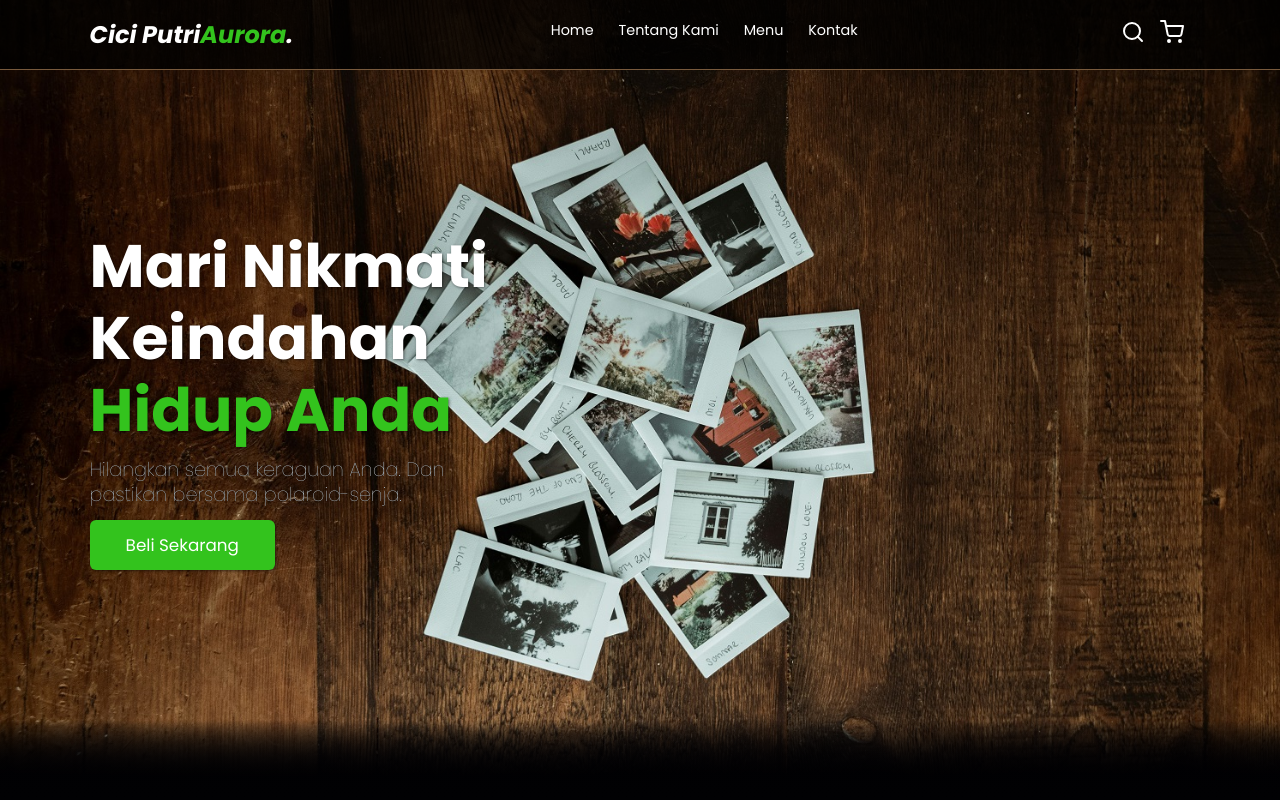
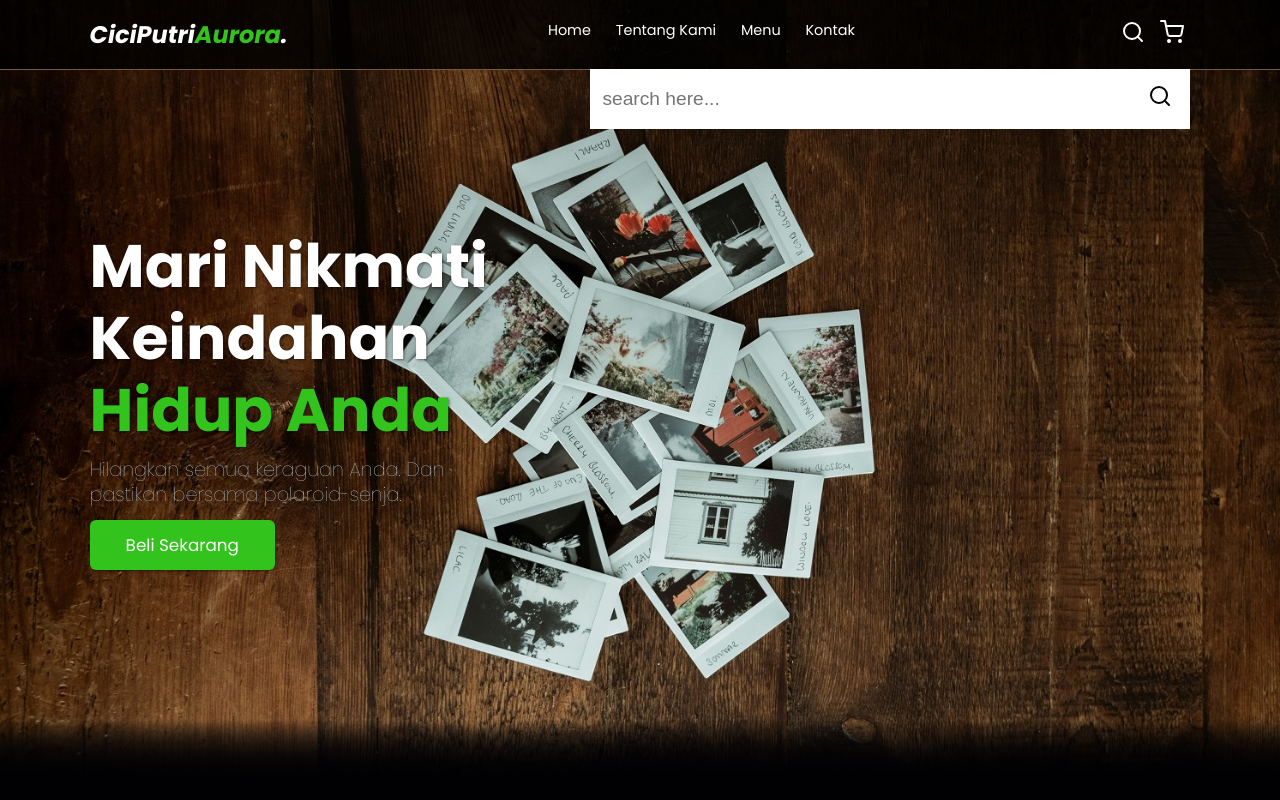
Before and after one commit to fuadilfarhan16/Fuadil-Farhan, a plain HTML site: page index.html in a window 1280 px wide. Both pictures are taken after a click on the link 1133 px from the left and 39 px from the top of the page. Shown: the top 800 px of the page. Drawn offline with nearby package versions, Linux system fonts and the light colour scheme.

Commit message:
mengubah judul navbar

```diff
--- a/css/style.css
+++ b/css/style.css
@@ -82,6 +82,39 @@ transition: 0.2s linear;
 
 #hamburger-menu {
     display: none;
+}
+
+/* navbar search-form */
+.navbar .search-form {
+    position: absolute;
+    top: 100%;
+    right: 7%;
+    background-color: #fff;
+    width: 50rem;
+    height: 5rem;
+    display: flex;
+    align-items: center;
+    transform: scaleY(0);
+    transform-origin: top;
+    transition: 0.3s;
+}
+
+.navbar .search-form input {
+    width: 100%;
+    height: 100%;
+    font-size: 1.6rem;
+    color: var(--bg);
+    padding: 1rem;
+}
+
+.navbar .search-form label {
+    cursor: pointer;
+    margin-right: 1.5rem;
+    color: var(--bg);
+}
+
+.navbar .search-form.active {
+    transform: scaleY(1);
 }
 
 /* Hero Section */
@@ -308,6 +341,8 @@ footer .credit a {
 }
 
 
+
+
 /* Media Queries */
 
 
@@ -360,6 +395,11 @@ footer .credit a {
         transform-origin: 0 0;
     }
 
+    .navbar .search-form {
+        width: 90%;
+        right: 2rem;
+    }
+
     .menu p {
         font-size: 1.2rem;
     }
--- a/index.html
+++ b/index.html
@@ -24,7 +24,7 @@
 
     <!-- Navbar Start-->
     <nav class="navbar">
-      <a href="#" class="navbar-logo">Cici Putri<span>Aurora</span>.</a>
+      <a href="#" class="navbar-logo">CiciPutri<span>Aurora</span>.</a>
       <div class="navbar-nav">
         <a href="#home">Home</a>
         <a href="#about">Tentang Kami</a>
@@ -32,10 +32,17 @@
         <a href="#contact">Kontak</a>
       </div>
       <div class="navbar-extra">
-        <a href="#" id="search"><i data-feather="search"></i></a>
+        <a href="#" id="search-button"><i data-feather="search"></i></a>
         <a href="#" id="shopping-cart"><i data-feather="shopping-cart"></i></a>
         <a href="#" id="hamburger-menu"><i data-feather="menu"></i></a>
       </div>
+
+      <!-- Search form start-->
+      <div class="search-form">
+        <input type="search" id="search-box" placeholder="search here...">
+        <label for="search-box" class=""><i data-feather="search"></i></label>
+      </div>
+      <!-- Search form end-->
     </nav>
     <!-- Navbar End-->
 
--- a/js/script.js
+++ b/js/script.js
@@ -1,15 +1,31 @@
-// Toggle class active
+// Toggle class active untuk hamburger menu
 const navbarNav = document.querySelector('.navbar-nav');
 // Ketika hamburger menu diklik
-document.querySelector('#hamburger-menu').onclick = () => {
+document.querySelector('#hamburger-menu').onclick = (e) => {
     navbarNav.classList.toggle('active');
+    e.preventDefault();
 };
 
-// klik di luar sitebar untuk menghilangkan nav //
-const hamburger = document.querySelector('#hamburger-menu');
+// Toggle class active untuk search form
+const searchForm = document.querySelector('.search-form');
+const searchBox = document.querySelector('#search-box');
+
+document.querySelector('#search-button').onclick = (e) => {
+    searchForm.classList.toggle('active');
+    searchBox.focus();
+    e.preventDefault();
+};
+
+// klik di luar elemen
+const hm = document.querySelector('#hamburger-menu');
+const sb = document.querySelector('#search-button');
 
 document.addEventListener('click', function(e) {
-    if(!hamburger.contains(e.target)&& !navbarNav.contains(e.target)) {
+    if(!hm.contains(e.target)&& !navbarNav.contains(e.target)) {
         navbarNav.classList.remove('active');
     }
+
+    if(!sb.contains(e.target)&& !searchForm.contains(e.target)) {
+        searchForm.classList.remove('active');
+    }
 });
```
Lines whose indentation alone changed are shown as unchanged.
